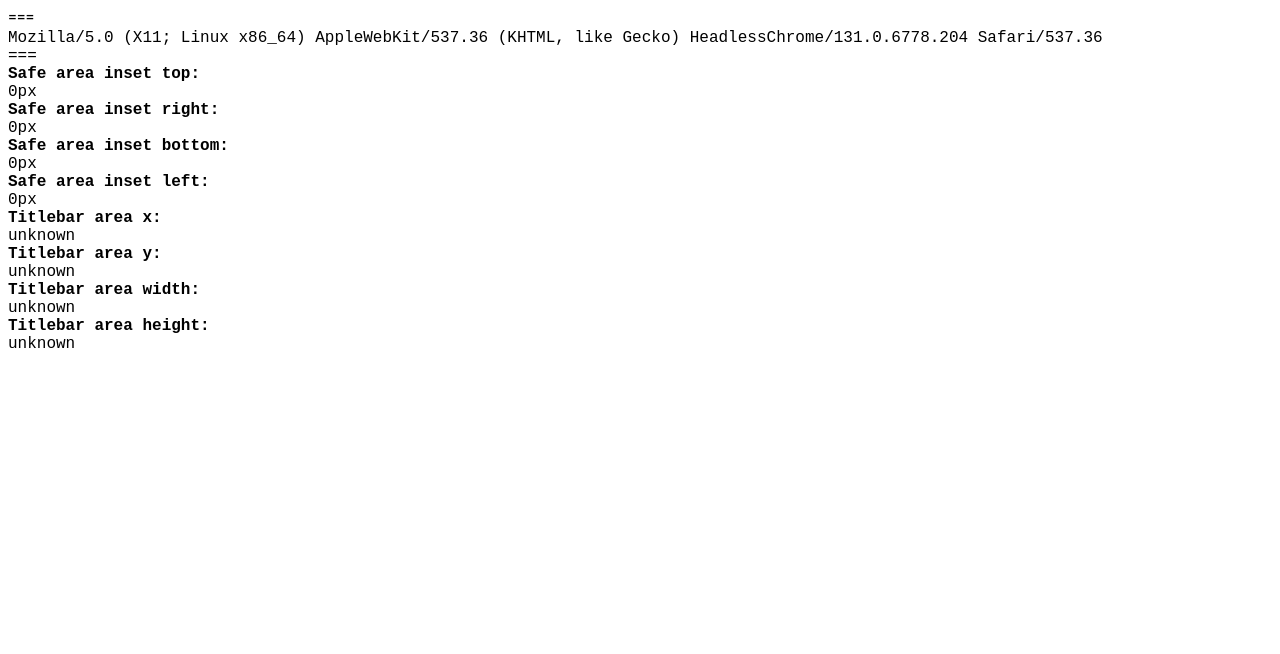
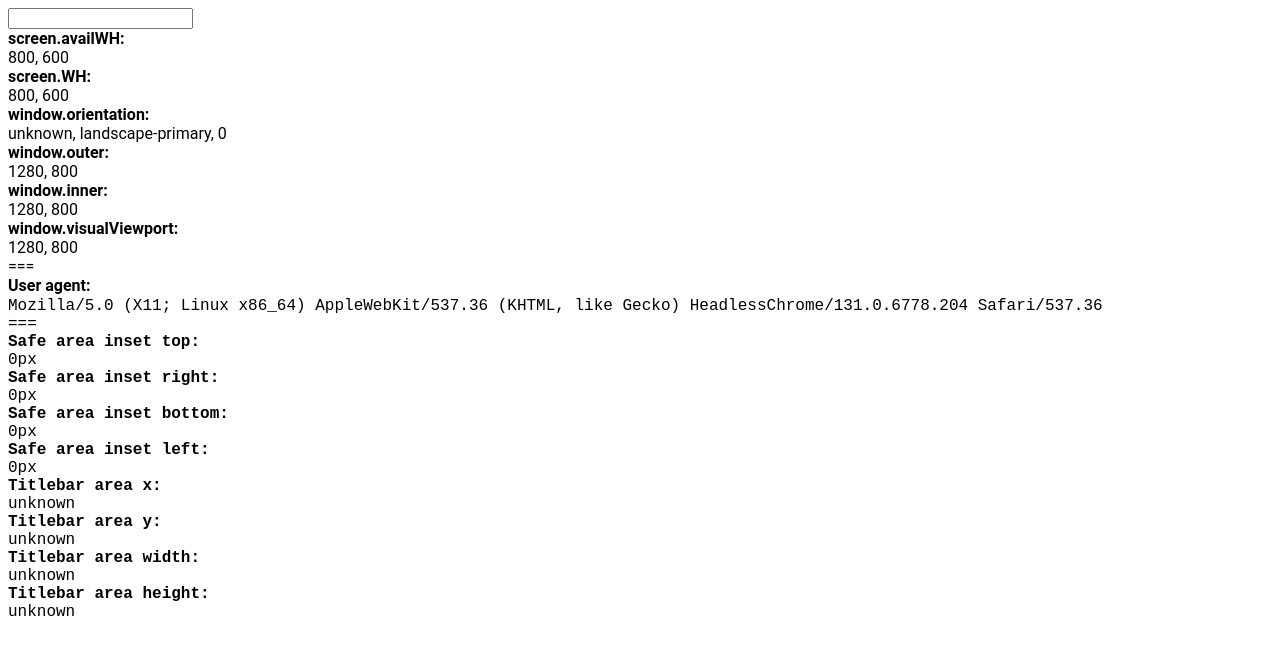
Before and after one commit to shiningjason/idontknowbrowser, a website: page public/index.html in a window 1280 px wide. Drawn offline with Linux system fonts and the light colour scheme.

Commit message:
ru8 bj4t;6dj0 vu03g4

```diff
--- a/public/index.html
+++ b/public/index.html
@@ -41,41 +41,67 @@
     </style>
   </head>
   <body>
+    <input type="text" />
+    <div>
+      <strong>screen.availWH:</strong>
+      <div id="screenAvailWH"></div>
+    </div>
+    <div>
+      <strong>screen.WH:</strong>
+      <div id="screenWH"></div>
+    </div>
+    <div>
+      <strong>window.orientation:</strong>
+      <div id="windowOrientation"></div>
+    </div>
+    <div>
+      <strong>window.outer:</strong>
+      <div id="windowOuter"></div>
+    </div>
+    <div>
+      <strong>window.inner:</strong>
+      <div id="windowInner"></div>
+    </div>
+    <div>
+      <strong>window.visualViewport:</strong>
+      <div id="windowVisualViewport"></div>
+    </div>
     <div>===</div>
+    <strong>User agent:</strong>
     <div>
       <code id="ua" />
     </div>
     <div>===</div>
     <div>
-      <div><strong>Safe area inset top:</strong></div>
+      <strong>Safe area inset top:</strong>
       <div id="safeAreaInsetTop_value"></div>
     </div>
     <div>
-      <div><strong>Safe area inset right:</strong></div>
+      <strong>Safe area inset right:</strong>
       <div id="safeAreaInsetRight_value"></div>
     </div>
     <div>
-      <div><strong>Safe area inset bottom:</strong></div>
+      <strong>Safe area inset bottom:</strong>
       <div id="safeAreaInsetBottom_value"></div>
     </div>
     <div>
-      <div><strong>Safe area inset left:</strong></div>
+      <strong>Safe area inset left:</strong>
       <div id="safeAreaInsetLeft_value"></div>
     </div>
     <div>
-      <div><strong>Titlebar area x:</strong></div>
+      <strong>Titlebar area x:</strong>
       <div id="titlebarAreaX_value"></div>
     </div>
     <div>
-      <div><strong>Titlebar area y:</strong></div>
+      <strong>Titlebar area y:</strong>
       <div id="titlebarAreaY_value"></div>
     </div>
     <div>
-      <div><strong>Titlebar area width:</strong></div>
+      <strong>Titlebar area width:</strong>
       <div id="titlebarAreaWidth_value"></div>
     </div>
     <div>
-      <div><strong>Titlebar area height:</strong></div>
+      <strong>Titlebar area height:</strong>
       <div id="titlebarAreaHeight_value"></div>
     </div>
     <script>
@@ -101,6 +127,29 @@
         if (!$ele) return;
         $ele.innerHTML = value || "unknown";
       });
+
+      const $screenAvailWH = document.querySelector("#screenAvailWH");
+      const $screenWH = document.querySelector("#screenWH");
+      const $windowOrientation = document.querySelector("#windowOrientation");
+      const $windowOuter = document.querySelector("#windowOuter");
+      const $windowInner = document.querySelector("#windowInner");
+      const $windowVisualViewport = document.querySelector(
+        "#windowVisualViewport"
+      );
+      handleResize();
+      window.addEventListener("resize", handleResize);
+      window.addEventListener("orientationchange", handleResize);
+      function handleResize() {
+        $screenAvailWH.innerHTML = `${window.screen.availWidth}, ${window.screen.availHeight}`;
+        $screenWH.innerHTML = `${window.screen.width}, ${window.screen.height}`;
+        $windowOrientation.innerHTML =
+          `${window.orientation ?? "unknown"}, ` +
+          `${window.screen.orientation?.type ?? "unknown"}, ` +
+          `${window.screen.orientation?.angle ?? "unknown"}`;
+        $windowOuter.innerHTML = `${window.outerWidth}, ${window.outerHeight}`;
+        $windowInner.innerHTML = `${window.innerWidth}, ${window.innerHeight}`;
+        $windowVisualViewport.innerHTML = `${window.visualViewport.width}, ${window.visualViewport.height}`;
+      }
     </script>
   </body>
 </html>
```
